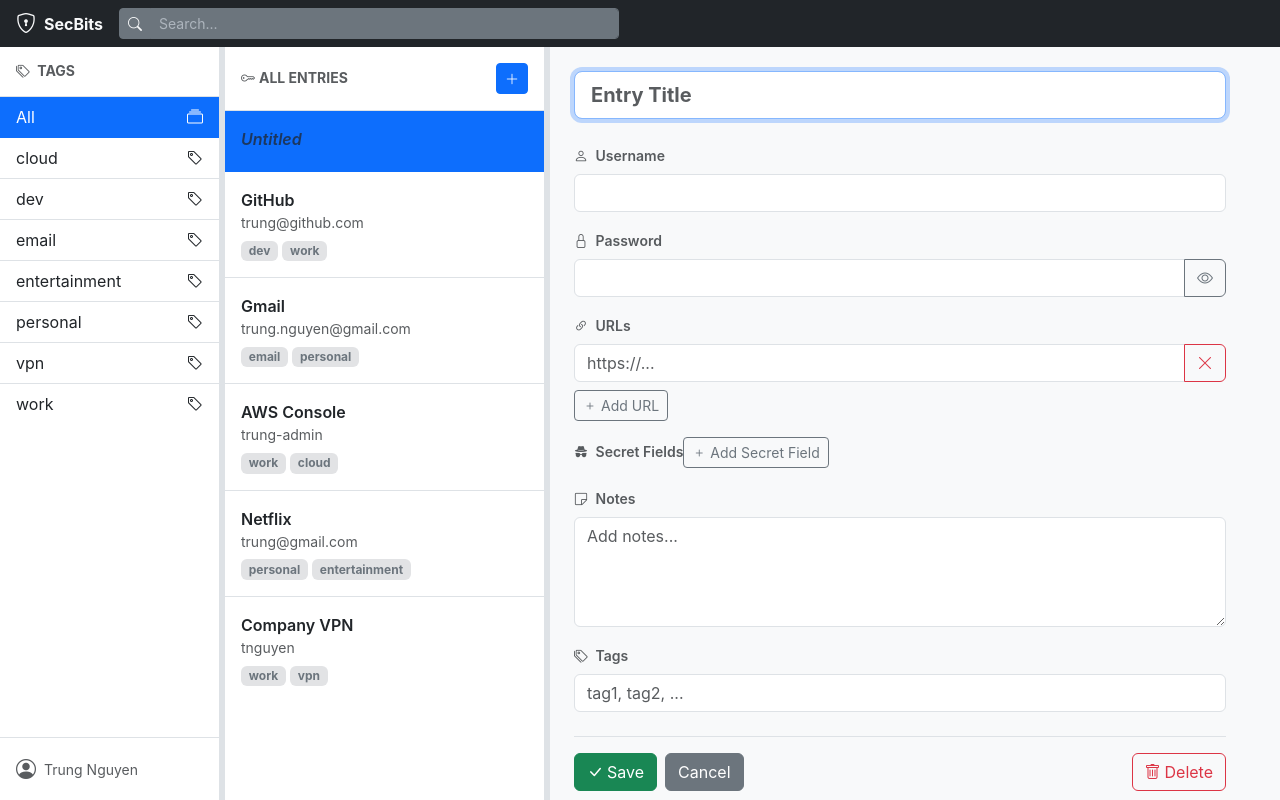
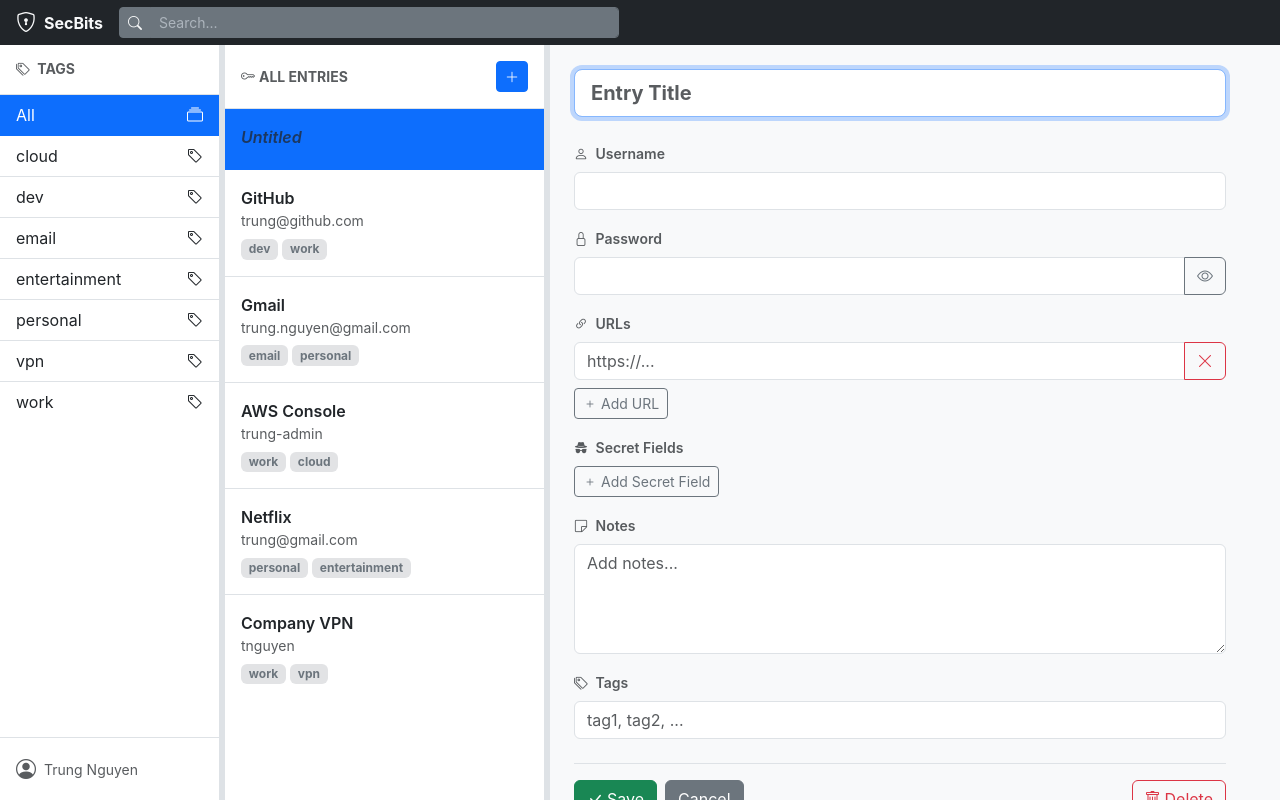
Before and after one commit to pbtrung/secbits, a React (Create React App) app: page / in a window 1280 px wide. Both pictures are taken after a click on the button "New Entry". Built offline with nearby package versions, Linux system fonts and the light colour scheme.

Commit message:
Clean up URLs and secret fields display
- Remove "None" placeholder from URLs and secret fields when empty
- Allow removing all URLs without forcing an empty field back
- Move "Add URL" and "Add Secret Field" buttons to their own line
- Filter out empty URL strings in view mode

```diff
--- a/src/components/EntryDetail.js
+++ b/src/components/EntryDetail.js
@@ -38,7 +38,7 @@ function EntryDetail({ entry, isEditing, onEdit, onSave, onDelete, onCancel }) {
 
   const removeUrl = (index) => {
     const urls = draft.urls.filter((_, i) => i !== index);
-    setDraft({ ...draft, urls: urls.length ? urls : [''] });
+    setDraft({ ...draft, urls });
   };
 
   const addHiddenField = () => {
@@ -194,13 +194,15 @@ function EntryDetail({ entry, isEditing, onEdit, onSave, onDelete, onCancel }) {
                 </button>
               </div>
             ))}
+            <div>
               <button className="btn btn-sm btn-outline-secondary" onClick={addUrl}>
                 <i className="bi bi-plus me-1"></i>Add URL
               </button>
+            </div>
           </>
         ) : (
           <div>
-            {data.urls.map((url, i) => (
+            {data.urls.filter(Boolean).map((url, i) => (
               <div key={i} className="mb-1">
                 <a href={url} target="_blank" rel="noopener noreferrer">
                   {url}
@@ -216,9 +218,6 @@ function EntryDetail({ entry, isEditing, onEdit, onSave, onDelete, onCancel }) {
         <label className="form-label text-muted small fw-semibold">
           <i className="bi bi-incognito me-1"></i> Secret Fields
         </label>
-        {data.hiddenFields.length === 0 && !isEditing && (
-          <div className="text-muted small">None</div>
-        )}
         {(isEditing ? draft.hiddenFields : data.hiddenFields).map((field) => (
           <div key={field.id} className="card card-body p-2 mb-2 bg-white">
             {isEditing ? (
@@ -276,9 +275,11 @@ function EntryDetail({ entry, isEditing, onEdit, onSave, onDelete, onCancel }) {
           </div>
         ))}
         {isEditing && (
+          <div>
             <button className="btn btn-sm btn-outline-secondary" onClick={addHiddenField}>
               <i className="bi bi-plus me-1"></i>Add Secret Field
             </button>
+          </div>
         )}
       </div>
 
```
Lines whose indentation alone changed are shown as unchanged.
